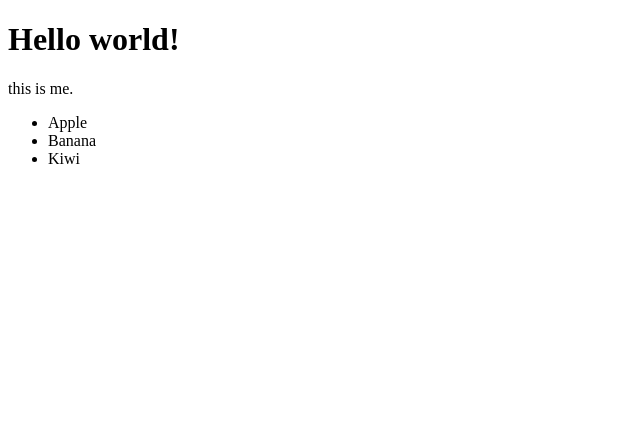
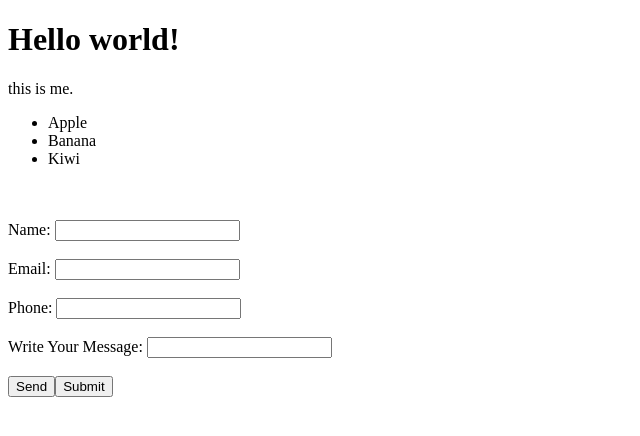
Before and after one commit to Pushpendra6376/Learnig-ReactJS, a React (Vite) app: page / in a window 1280 px wide. Shown: the top 436 px of the page, without its empty margins (0-640 px from the left). Built offline with nearby package versions, Linux system fonts and the light colour scheme.

Commit message:
add the form element

```diff
--- a/src/App.jsx
+++ b/src/App.jsx
@@ -9,7 +9,16 @@ function App(){
         <li className="furit-items">Apple</li>
         <li className="furit-items">Banana</li>
         <li className="furit-items">Kiwi</li>
-      </ul>
+      </ul><br /><br />
+      <form>
+        Name: <input type="text" /><br /><br />
+        Email: <input type="email" /><br /><br />
+        Phone: <input type="tel" /><br /><br />
+        Write Your Message: <input type="textarea"/><br /><br />
+        <button type="click">Send</button>
+        <button type="submit">Submit</button><br /><br />
+
+      </form>
     </div>
   )
 }
```
Also changed, not shown: 1 other file (tests, documents, lock files or other folders).
